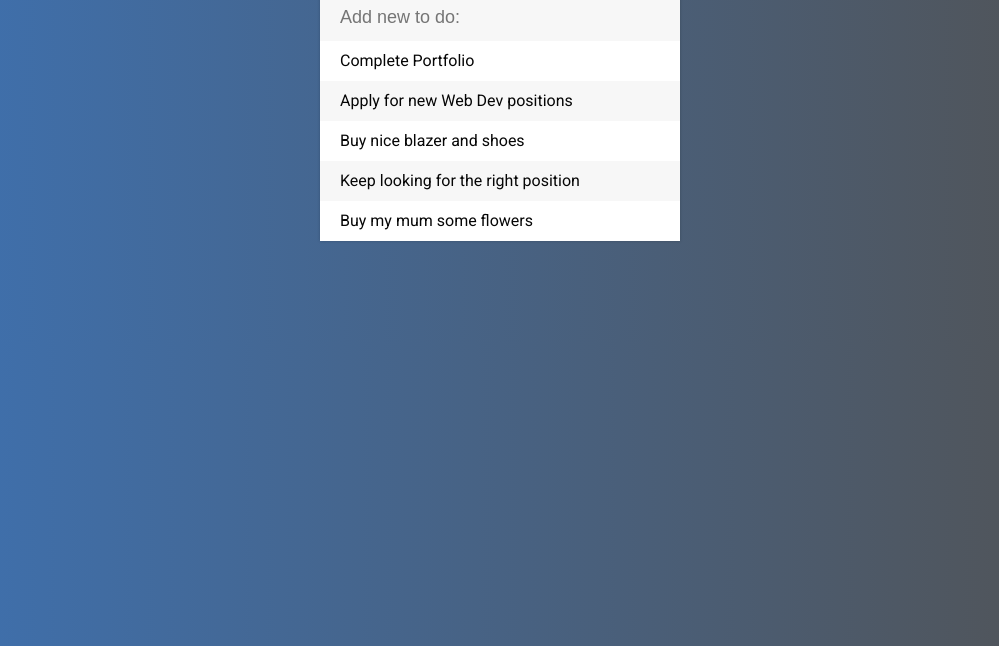
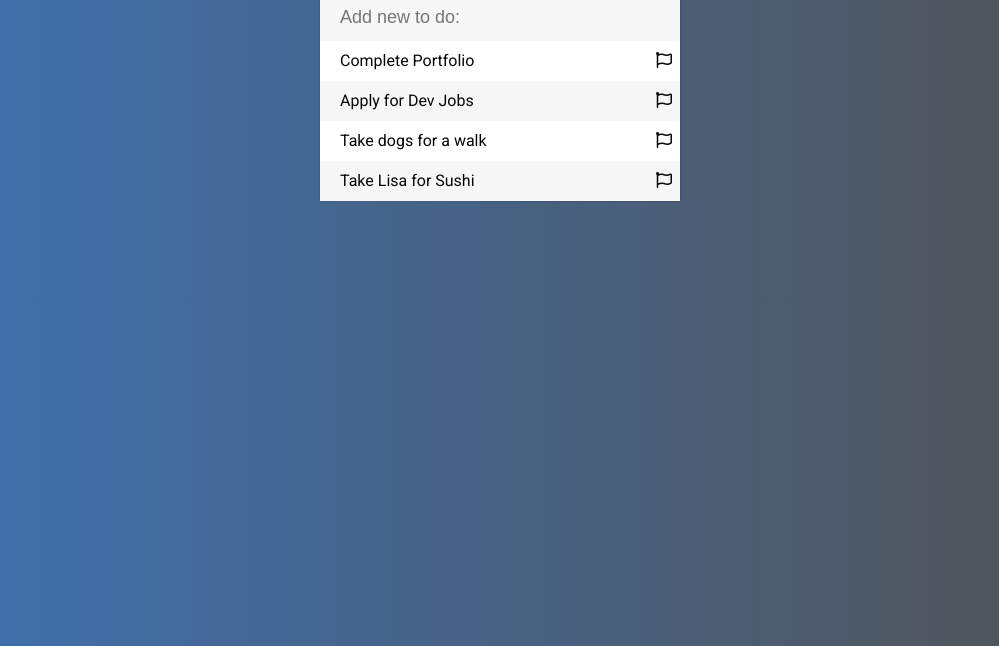
Before and after one commit to PaulGarrod/toDoList, a plain HTML site: page index.html in a window 1280 px wide. Shown: the part 154-800 px from the top of the page, without its empty margins (140-1139 px from the left). Drawn offline with Linux system fonts and the light colour scheme.

Commit message:
update todos
add dynamic todo list. add priorities flag.

```diff
--- a/assets/CSS/toDo.css
+++ b/assets/CSS/toDo.css
@@ -57,11 +57,12 @@ li {
     line-height: 40px;
     color: rgb(6, 6, 6);
 }
+
 li:nth-child(2n) {
     background-color: #f7f7f7;
 }
 
-li span {
+.trashIcon {
     background-color: #e74c3c;
     height: 40px;
     width: 0px;
@@ -72,9 +73,15 @@ li span {
     transition: 0.5s linear;
     opacity: 0;
 }
-li:hover span {
+
+li:hover .trashIcon {
     width: 40px;
     opacity: 1.0;
+}
+
+.flagIcon {
+    float: right;
+    margin-right: 8px;
 }
 
 .completed {
--- a/assets/JS/toDo.js
+++ b/assets/JS/toDo.js
@@ -1,10 +1,38 @@
+let todos = [
+    {
+        title: "Complete Portfolio",
+        important: false
+    }, {
+        title: "Apply for Dev Jobs",
+        important: true
+    }, {
+        title: "Take dogs for a walk",
+        important: true
+    }, {
+        title: "Take Lisa for Sushi",
+        important: true
+    }
+];
+
+//function to create li's from the array
+todos.forEach(function(todo){
+    console.log(`${todo.title}`);
+    $("ul").append(`
+    <li>
+    <span class='trashIcon'><i class='fa fa-trash'></i>
+    </span><span class='todoText'>${todo.title}</span>
+    <span class='flagIcon'><i class='far fa-flag'></i></span>
+    </li>`);
+});
+
 //check off specific todos by clicking
-$("ul").on("click", "li", function(){
+$("ul").on("click", ".todoText", function(){
     $(this).toggleClass("completed");
 });
 
 //click on x to delete todo
-$("ul").on("click", "span", function(e){
+// $("ul").on("click", ".trashIcon", function(e){
+$(".trashIcon").on("click", function(e){
     $(this).parent().fadeOut(750, function(){
         $(this).remove();
     });
@@ -12,10 +40,15 @@ $("ul").on("click", "span", function(e){
     //this stops event bubbling up and triggering parent events
 });
 
+$(".flagIcon").on("click", function () {
+    $("i", this).toggleClass("fas far");
+})
+
 $("input[type='text']").keypress(function(e){
     if(e.which === 13){
         var todoText = $(this).val();
         $(this).val("");
+        //change this to add todo to array
         $("ul").append("<li><span><i class='fa fa-trash'></i></span> " + todoText + "</li>");
         };
 });
--- a/index.html
+++ b/index.html
@@ -6,23 +6,17 @@
     <title>To Do List</title>
     <script src="assets/JS/lib/jquery-3.4.1.min.js"></script>
     <link rel="stylesheet" href="assets/CSS/toDo.css">
-    <link rel="stylesheet" href="https://stackpath.bootstrapcdn.com/font-awesome/4.7.0/css/font-awesome.min.css">
+    <link rel="stylesheet" href="https://cdnjs.cloudflare.com/ajax/libs/font-awesome/5.15.3/css/all.min.css">
+    <link rel="stylesheet" href="">
+    <!-- <link rel="stylesheet" href="https://stackpath.bootstrapcdn.com/font-awesome/4.7.0/css/font-awesome.min.css"> -->
     <link href="https://fonts.googleapis.com/css?family=Roboto&display=swap" rel="stylesheet">
 </head>
 <body>
     <div id="container">
         <h1>To-Do List <span id="plus"><i class="fa fa-plus"></i></span></h1>
         <input type="text" placeholder="Add new to do:">
-        <ul>
-            <li><span><i class="fa fa-trash"></i></span>Complete Portfolio</li>
-            <li><span><i class="fa fa-trash"></i></span>Apply for new Web Dev positions</li>
-            <li><span><i class="fa fa-trash"></i></span>Buy nice blazer and shoes</li>
-            <li><span><i class="fa fa-trash"></i></span>Keep looking for the right position</li>
-            <li><span><i class="fa fa-trash"></i></span>Buy my mum some flowers</li>
-        </ul>
+        <ul id="todoList"></ul>
     </div>
-
-
     <script src="assets/JS/toDo.js"></script>
 </body>
 </html>
```
